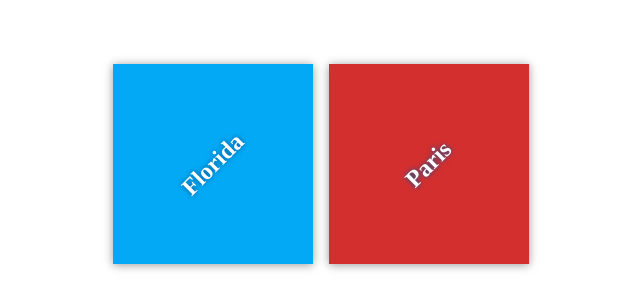
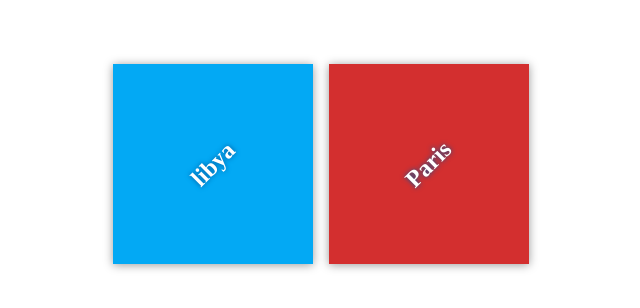
Before and after one commit to ZahraMiladi/my-travel-plans, a plain HTML site: page index.html in a window 1280 px wide. Shown: the part 236-544 px from the top of the page, 319-959 px from the left. Drawn offline with Linux system fonts and the light colour scheme.

Commit message:
add starting destions

```diff
--- a/index.html
+++ b/index.html
@@ -10,8 +10,8 @@
 
 <div class="container">
 <div class="destination-container">
-<div class="destination" id="florida">
-<h2>Florida</h2>
+<div class="destination" id="libya">
+<h2>libya</h2>
 </div>
 
 <div class="destination" id="paris">
```
